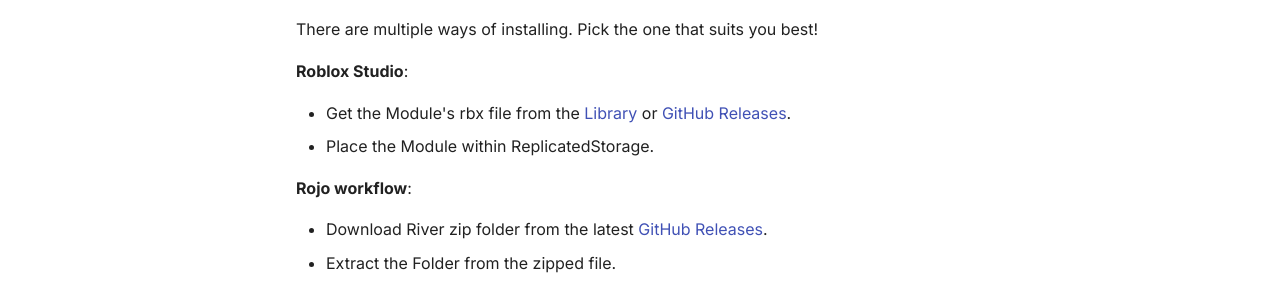
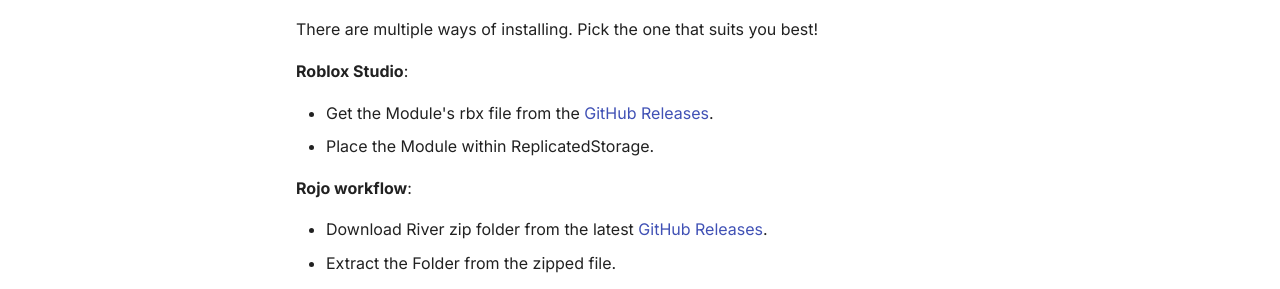
Before and after one commit to HawDevelopment/River, an MkDocs documentation site: the page built from docs/GetStarted/index.md, in a window 1280 px wide and 1008 px high. Shown: the part 429-718 px from the top of the window. Built offline with MkDocs 1.6.1 and Material for MkDocs 9.7.7, drawn with Linux system fonts in a browser that asks for light colours; comment, search, counter and statistics services are not loaded.

Commit message:
Update installation links

```diff
--- a/docs/GetStarted/index.md
+++ b/docs/GetStarted/index.md
@@ -8,12 +8,12 @@
 
 **Roblox Studio**:
 
--   Get the Module's rbx file from the [Library](https://www.youtube.com/watch?v=dQw4w9WgXcQ) or [GitHub Releases](https://www.youtube.com/watch?v=dQw4w9WgXcQ).
+-   Get the Module's rbx file from the [GitHub Releases](https://github.com/HawDevelopment/River/releases).
 -   Place the Module within ReplicatedStorage.
 
 **Rojo workflow**:
 
--   Download River zip folder from the latest [GitHub Releases](https://www.youtube.com/watch?v=dQw4w9WgXcQ).
+-   Download River zip folder from the latest [GitHub Releases](https://github.com/HawDevelopment/River/releases).
 -   Extract the Folder from the zipped file.
 -   Point the Folder to Replicated Storage.
 
```
